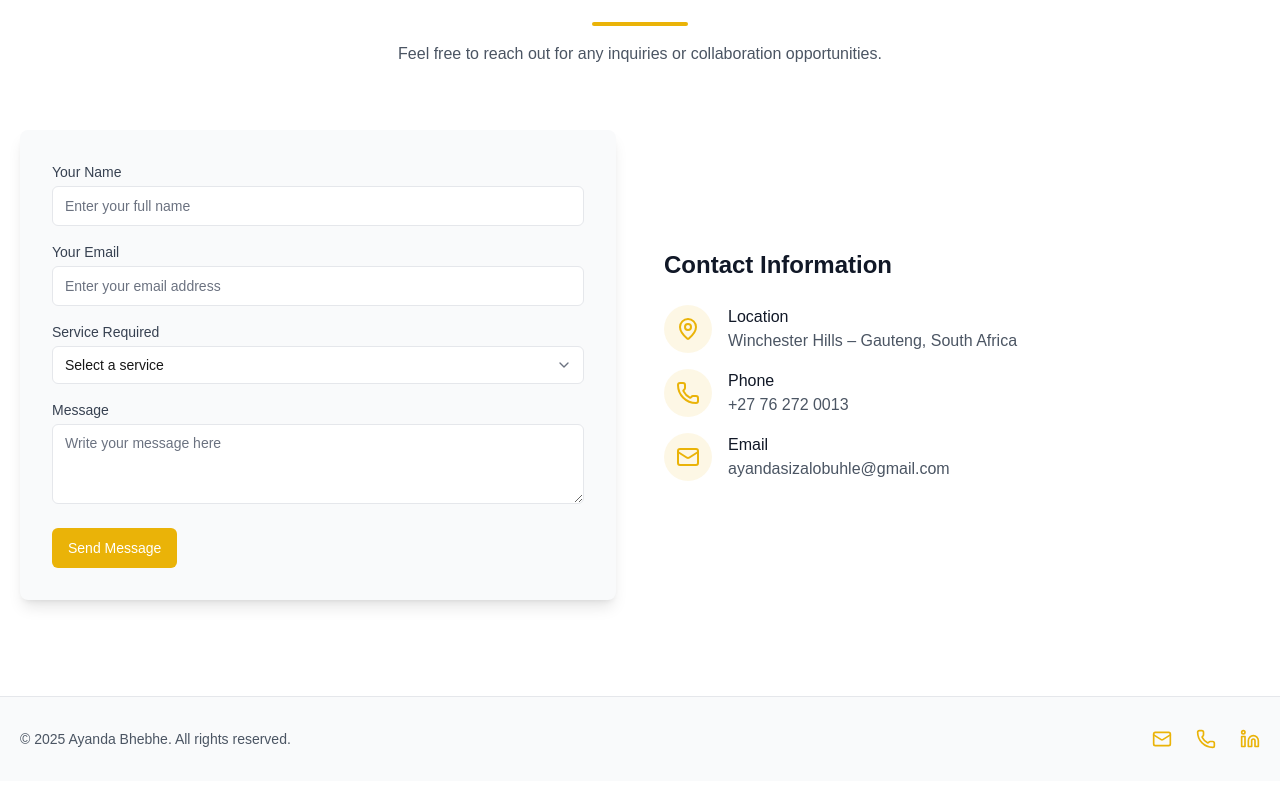
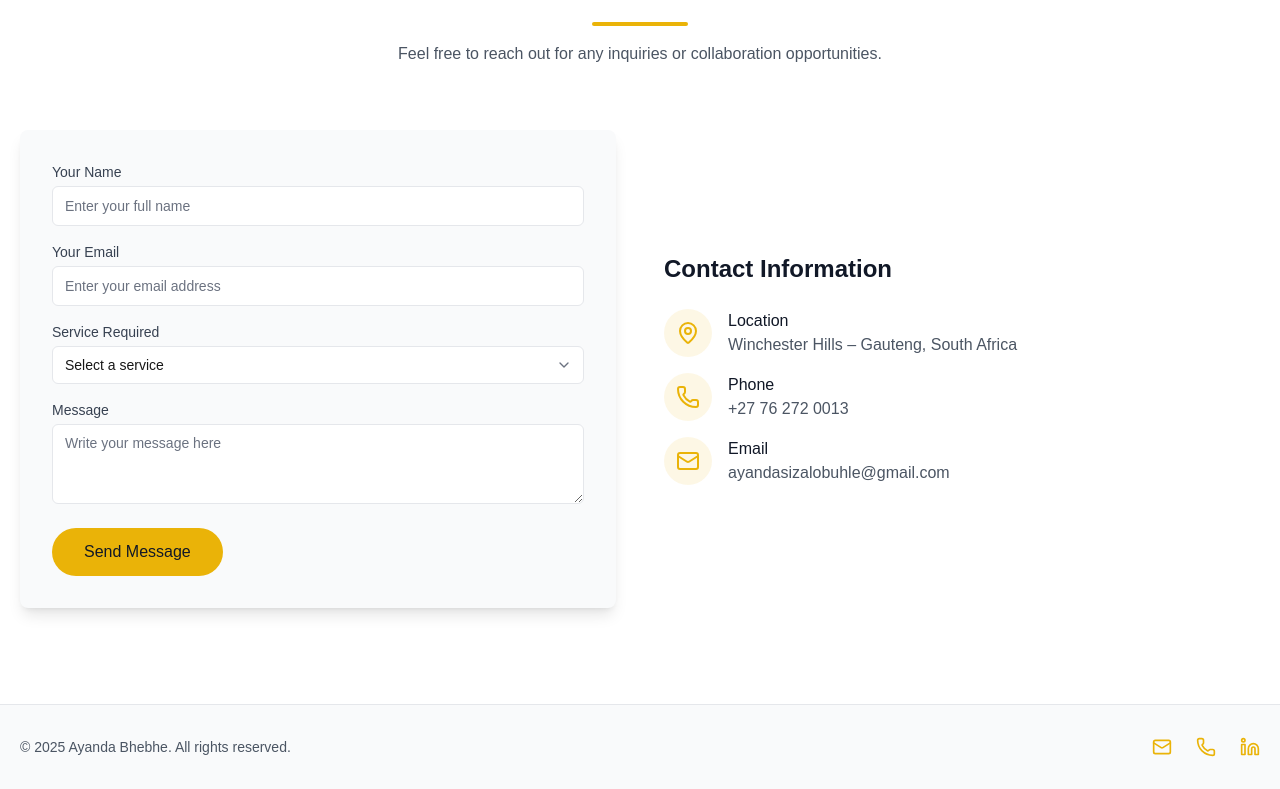
Before and after one commit to Sandile88/client_portfolio, a Next.js app: page / in a window 1280 px wide. Shown: the part 3750-4539 px from the top of the page. Built offline with nearby package versions, Linux system fonts and the light colour scheme.

Commit message:
added proper ids for each section

```diff
--- a/app/components/Contact.tsx
+++ b/app/components/Contact.tsx
@@ -132,9 +132,9 @@ const Contact = () => {
                 </div>
               )}
 
-              <Button type="submit" className="w-full bg-yellow-500 hover:bg-yellow-600 text-white">
+              <button type="submit" className="rounded-full bg-yellow-500 px-8 py-3 hover:bg-yellow-400 text-gray-900 transition-colors">
                 <span>{isSubmitting ? 'Sending...' : 'Send Message'}</span>
-              </Button>
+              </button>
             </form>
           </div>
 
--- a/app/components/Experience.tsx
+++ b/app/components/Experience.tsx
@@ -11,7 +11,7 @@ interface ExperienceItemProps {
 }
 
 const ExperienceItem: React.FC<ExperienceItemProps> = ({ title, company, period, responsibilities }) => (
-  <div className="mb-12 last:mb-0">
+  <div  className="mb-12 last:mb-0">
     <div className="flex flex-col md:flex-row md:items-center mb-4">
       <div className="bg-gradient-to-r from-yellow-500 to-yellow-600 text-white p-4 rounded-lg md:w-1/3 mb-4 md:mb-0 md:mr-6">
         <h3 className="text-xl font-bold">{title}</h3>
--- a/app/components/Hero.tsx
+++ b/app/components/Hero.tsx
@@ -7,7 +7,7 @@ import Image from 'next/image';
 
 const Hero = () => {
   return (
-    <div className="relative min-h-screen bg-white">
+    <div id='home' className="relative min-h-screen bg-white">
 
       <div className="relative mx-auto max-w-7xl px-4 py-20 sm:px-6 lg:px-8 pt-32">
         <div className="grid gap-12 lg:grid-cols-2 lg:gap-8">
```
